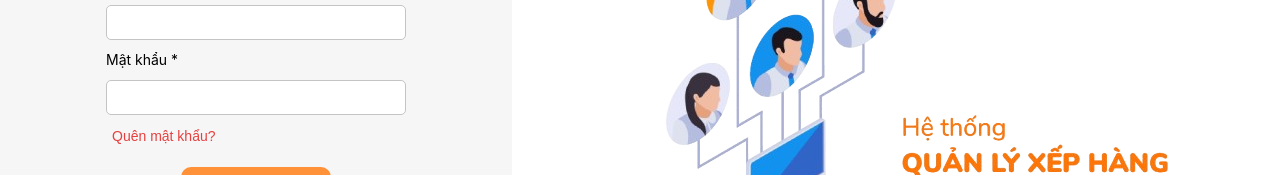
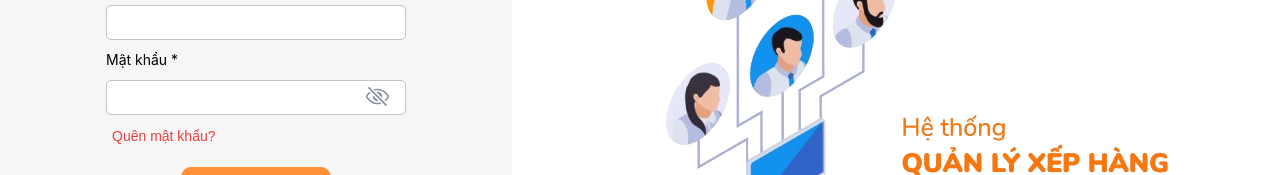
Before and after one commit to NguyenLeMyChau/queue-management-system, a React (Create React App) app: page / in a window 1280 px wide. Shown: the part 281-456 px from the top of the page. Built offline with nearby package versions, Linux system fonts and the light colour scheme.

Commit message:
setting icon eye for password input

```diff
--- a/src/components/input/Input.css
+++ b/src/components/input/Input.css
@@ -37,3 +37,16 @@
     font-size: 25px;
     color: #858D9D;
 }
+
+.toggle-password {
+    background: none;
+    border: none;
+    cursor: pointer;
+    position: absolute;
+    right: 10px;
+    color: #555;
+}
+
+.toggle-password:hover {
+    color: #000;
+}
--- a/src/components/input/Input.tsx
+++ b/src/components/input/Input.tsx
@@ -1,21 +1,35 @@
 import './Input.css';
+import { InputProps } from './Input.types';
+import { useState } from 'react';
 import { IoIosSearch } from "react-icons/io";
-import { InputProps } from './Input.types';
+import { IoEyeOutline, IoEyeOffOutline } from "react-icons/io5";
 
 export default function Input(props: InputProps) {
+    const [showPassword, setShowPassword] = useState(false);
+
+    const toggleShowPassword = () => {
+        setShowPassword(prev => !prev);
+    };
+
     return (
         <div className='flex-columm'>
             <label className='input-label text-sm' style={{ color: props.color }}>{props.label}</label>
             <div className='input-wrapper flex-row-align-center'>
                 {props.type === 'search' && <IoIosSearch className='input-icon' />}
                 <input
-                    type={props.type || 'text'}
+                    type={props.type === 'password' && !showPassword ? 'password' : 'text'}
                     placeholder={props.placeholder}
                     className='input-field'
                     style={{ width: `${props.width}px`, height: `${props.height}px` }}
                     value={props.value}
                     onChange={props.onChange}
                 />
+
+                {props.type === 'password' && (
+                    <button type="button" className="toggle-password" onClick={toggleShowPassword}>
+                        {showPassword ? <IoEyeOutline /> : <IoEyeOffOutline />}
+                    </button>
+                )}
             </div>
         </div>
     );
--- a/src/containers/SetPasswordContainer/SetPasswordContainer.tsx
+++ b/src/containers/SetPasswordContainer/SetPasswordContainer.tsx
@@ -36,6 +36,7 @@ const SetPasswordContainer: React.FC<SetPasswordContainerProps> = ({ onLogin })
                 <div>
                     <Input
                         label="Nhập lại mật khẩu"
+                        type="password"
                         value={rePassword}
                         onChange={(e) => setRePassword(e.target.value)}
                     />
```
